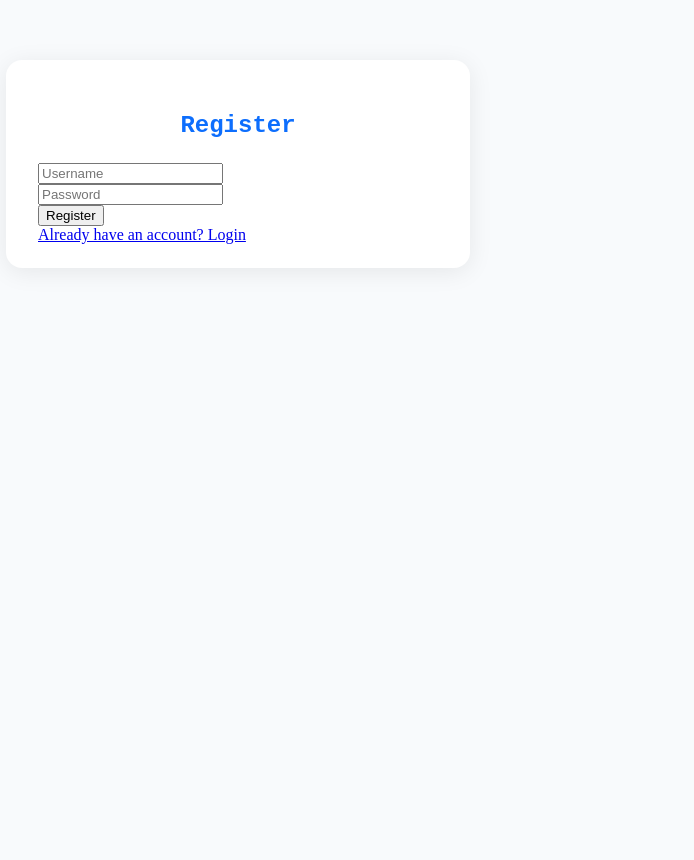
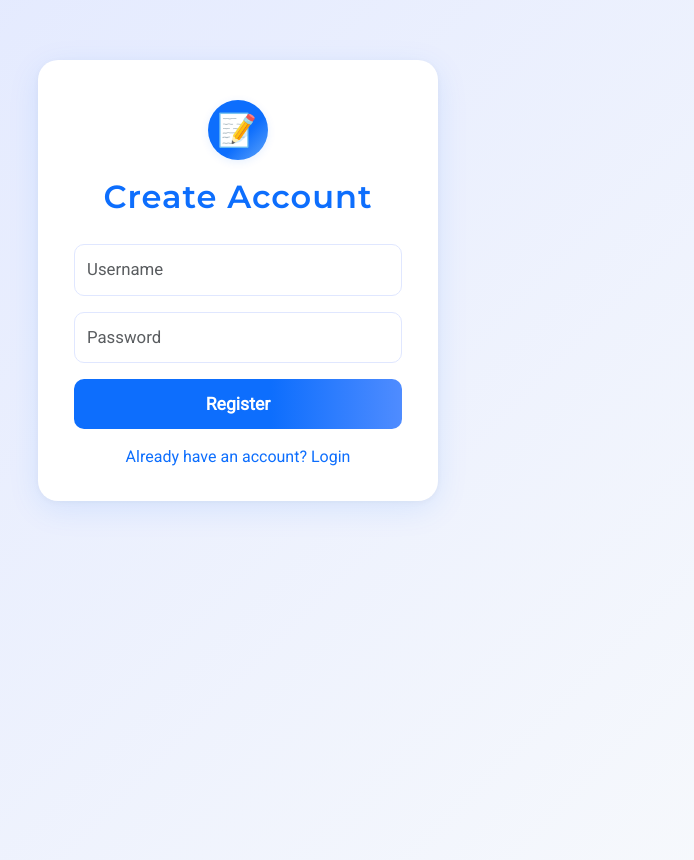
Before and after one commit to merlin-svj/todo-list, a FastAPI app: page /register in a window 1280 px wide. Shown: the whole page, without its empty margins (402-1096 px from the left). Before the commit the page ends 244 px from the top, so only its background shows below. Run offline with FastAPI, Linux system fonts and the light colour scheme.

Commit message:
update register

```diff
--- a/templates/register.html
+++ b/templates/register.html
@@ -4,52 +4,125 @@
     <meta charset="UTF-8">
     <title>Register</title>
     <meta name="viewport" content="width=device-width, initial-scale=1.0">
+    <!-- Google Fonts -->
+    <link href="https://fonts.googleapis.com/css2?family=Montserrat:wght@600&family=Roboto&display=swap" rel="stylesheet">
+    <!-- Bootstrap CSS for easy styling -->
+    <link href="https://cdn.jsdelivr.net/npm/bootstrap@5.3.1/dist/css/bootstrap.min.css" rel="stylesheet">
     <style>
         body {
-            background: #f8fafc;
+            background: linear-gradient(135deg, #e0e7ff 0%, #f8fafc 100%);
+            min-height: 100vh;
+            font-family: 'Roboto', Arial, sans-serif;
         }
         .register-container {
             max-width: 400px;
             margin: 60px auto;
             background: #fff;
-            border-radius: 16px;
-            box-shadow: 0 4px 24px rgba(0,0,0,0.08);
-            padding: 32px 32px 24px 32px;
+            border-radius: 20px;
+            box-shadow: 0 8px 32px rgba(13,110,253,0.10), 0 1.5px 6px rgba(0,0,0,0.04);
+            padding: 40px 36px 32px 36px;
         }
         h2 {
-            font-family: 'Courier New', Courier, monospace;
+            font-family: 'Montserrat', sans-serif;
             color: #0d6efd;
             text-align: center;
-            margin-bottom: 24px;
+            margin-bottom: 28px;
+            letter-spacing: 1px;
+        }
+        .form-control {
+            border-radius: 10px;
+            border: 1.5px solid #e0e7ff;
+            font-size: 1.05rem;
+            padding: 12px;
+        }
+        .form-control:focus {
+            border-color: #0d6efd;
+            box-shadow: 0 0 0 2px #e0e7ff;
+        }
+        .btn-primary {
+            background: linear-gradient(90deg, #0d6efd 60%, #4f8cff 100%);
+            border: none;
+            border-radius: 10px;
+            font-weight: 600;
+            font-size: 1.1rem;
+            padding: 12px 0;
+            transition: background 0.2s;
+        }
+        .btn-primary:hover {
+            background: linear-gradient(90deg, #2563eb 60%, #60a5fa 100%);
+        }
+        .text-link {
+            color: #0d6efd;
+            text-decoration: none;
+            font-weight: 500;
+            transition: color 0.2s;
+        }
+        .text-link:hover {
+            color: #2563eb;
+            text-decoration: underline;
+        }
+        .logo {
+            display: block;
+            margin: 0 auto 18px auto;
+            width: 60px;
+            height: 60px;
+            background: linear-gradient(135deg, #0d6efd 60%, #60a5fa 100%);
+            border-radius: 50%;
+            box-shadow: 0 2px 8px rgba(13,110,253,0.10);
+            display: flex;
+            align-items: center;
+            justify-content: center;
+        }
+        .logo span {
+            color: #fff;
+            font-size: 2rem;
+            font-family: 'Montserrat', sans-serif;
+            font-weight: bold;
+            letter-spacing: 2px;
         }
     </style>
 </head>
 <body>
     <div class="register-container">
-        <h2>Register</h2>
+        <div class="logo">
+            <span>📝</span>
+        </div>
+        <h2>Create Account</h2>
         <form method="post" action="https://todo-listwebsite-1.onrender.com/register">
             <div class="mb-3">
-                <input type="text" class="form-control" name="username" placeholder="Username" required>
+                <input type="text" class="form-control" name="username" placeholder="Username" required autocomplete="off">
             </div>
             <div class="mb-3">
-                <input type="password" class="form-control" name="password" placeholder="Password" required>
+                <input type="password" class="form-control" name="password" placeholder="Password" required autocomplete="off">
             </div>
             <button type="submit" class="btn btn-primary w-100">Register</button>
         </form>
         <div class="mt-3 text-center">
-            <a href="https://todo-listwebsite-1.onrender.com/login">Already have an account? Login</a>
+            <a href="https://todo-listwebsite-1.onrender.com/login" class="text-link">Already have an account? Login</a>
         </div>
     </div>
     {% if error %}
     <div class="modal fade" id="errorModal" tabindex="-1" aria-labelledby="errorModalLabel" aria-hidden="true">
       <div class="modal-dialog modal-dialog-centered">
-        <div class="modal-content">
-          <div class="modal-header">
-            <h5 class="modal-title text-danger" id="errorModalLabel">Registration Error</h5>
+        <div class="modal-content border-0" style="border-radius: 18px;">
+          <div class="modal-header" style="background: linear-gradient(90deg, #fee2e2 60%, #fca5a5 100%); border-top-left-radius: 18px; border-top-right-radius: 18px;">
+            <h5 class="modal-title text-danger d-flex align-items-center" id="errorModalLabel">
+              <svg xmlns="http://www.w3.org/2000/svg" width="24" height="24" fill="#dc2626" class="me-2" viewBox="0 0 24 24"><path d="M12 2C6.477 2 2 6.477 2 12s4.477 10 10 10 10-4.477 10-10S17.523 2 12 2zm0 18a8 8 0 1 1 0-16 8 8 0 0 1 0 16zm-1-13h2v6h-2V7zm0 8h2v2h-2v-2z"/></svg>
+              Registration Error
+            </h5>
             <button type="button" class="btn-close" data-bs-dismiss="modal" aria-label="Close"></button>
           </div>
-          <div class="modal-body">
-            This username is already taken.
+          <div class="modal-body text-center" style="font-size: 1.08rem;">
+            <div class="mb-2 text-danger fw-bold">
+              <svg xmlns="http://www.w3.org/2000/svg" width="32" height="32" fill="#ef4444" class="mb-1" viewBox="0 0 24 24"><path d="M12 22c5.522 0 10-4.478 10-10S17.522 2 12 2 2 6.478 2 12s4.478 10 10 10zm0-18a8 8 0 1 1 0 16 8 8 0 0 1 0-16zm-1 5h2v4h-2V9zm0 6h2v2h-2v-2z"/></svg>
+            </div>
+            <div>
+              This username is already taken.<br>
+              <span class="text-muted">Try a different username or <a href="https://todo-listwebsite-1.onrender.com/login" class="text-link">login here</a> if you already have an account.</span>
+            </div>
+          </div>
+          <div class="modal-footer justify-content-center" style="border-bottom-left-radius: 18px; border-bottom-right-radius: 18px;">
+            <button type="button" class="btn btn-outline-danger px-4" data-bs-dismiss="modal">Close</button>
           </div>
         </div>
       </div>
```
